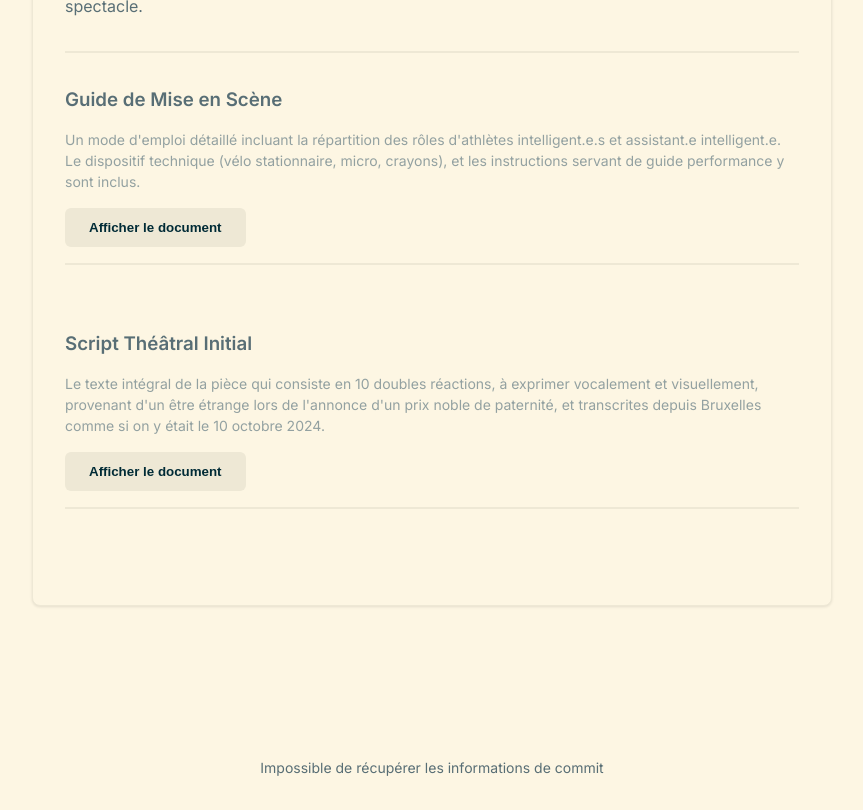
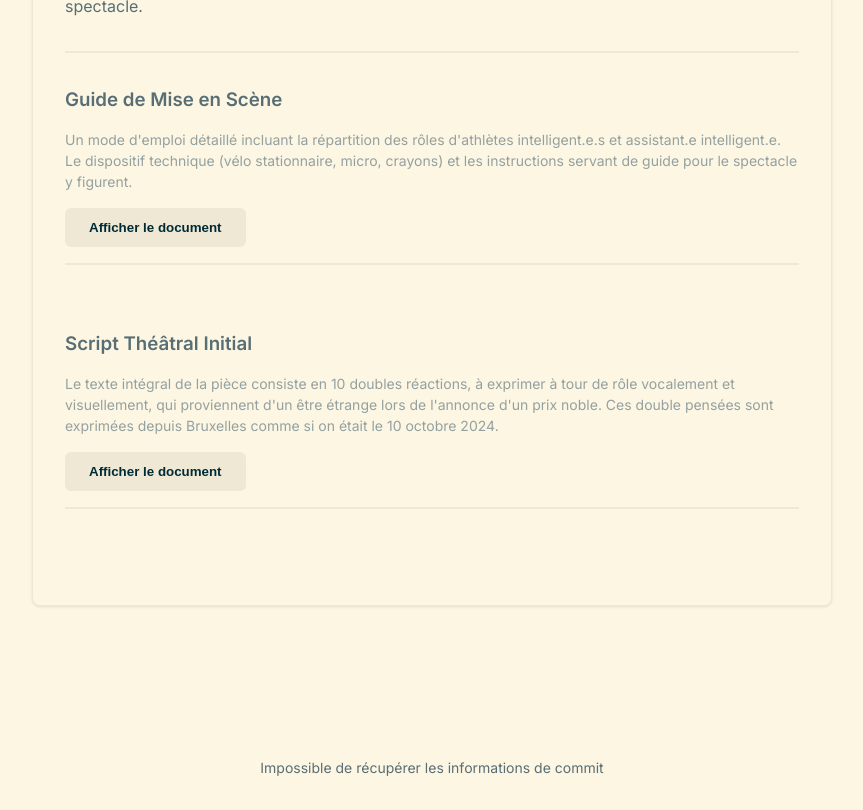
Before and after one commit to daqhris/DoublementAliene, a Next.js app: page /performance in a window 1280 px wide. Shown: the part 1280-2090 px from the top of the page, without its empty margins (208-1071 px from the left). Built offline with nearby package versions, Linux system fonts and the light colour scheme; no server answers.

Commit message:
correction de mots et de phrases

```diff
--- a/app/performance/page.tsx
+++ b/app/performance/page.tsx
@@ -78,13 +78,13 @@ export default function PerformancePage() {
           <PDFViewer
             src="/Constellations2025/MiseEnScène_DoublementAliéné.pdf"
             title="Guide de Mise en Scène"
-            description="Un mode d&apos;emploi détaillé incluant la répartition des rôles d&apos;athlètes intelligent.e.s et assistant.e intelligent.e. Le dispositif technique (vélo stationnaire, micro, crayons), et les instructions servant de guide performance y sont inclus."
+            description="Un mode d&apos;emploi détaillé incluant la répartition des rôles d&apos;athlètes intelligent.e.s et assistant.e intelligent.e. Le dispositif technique (vélo stationnaire, micro, crayons) et les instructions servant de guide pour le spectacle y figurent."
           />
 
           <PDFViewer
             src="/Constellations2025/Théâtre_DoublementAliéné.pdf"
             title="Script Théâtral Initial"
-            description="Le texte intégral de la pièce qui consiste en 10 doubles réactions, à exprimer vocalement et visuellement, provenant d&apos;un être étrange lors de l&apos;annonce d&apos;un prix noble de paternité, et transcrites depuis Bruxelles comme si on y était le 10 octobre 2024."
+            description="Le texte intégral de la pièce consiste en 10 doubles réactions, à exprimer à tour de rôle vocalement et visuellement, qui proviennent d&apos;un être étrange lors de l&apos;annonce d&apos;un prix noble. Ces double pensées sont exprimées depuis Bruxelles comme si on était le 10 octobre 2024."
           />
         </div>
       </section>
```
